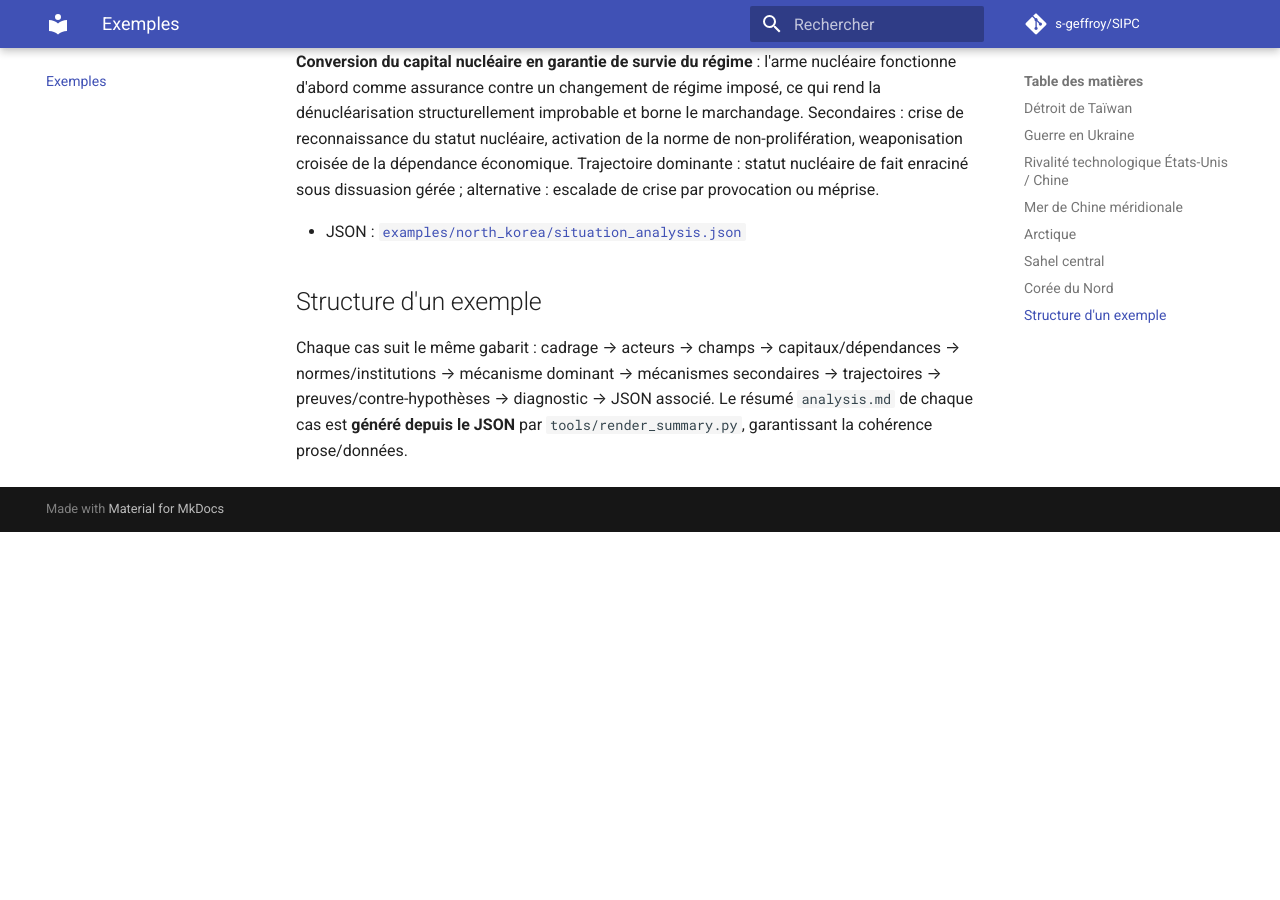
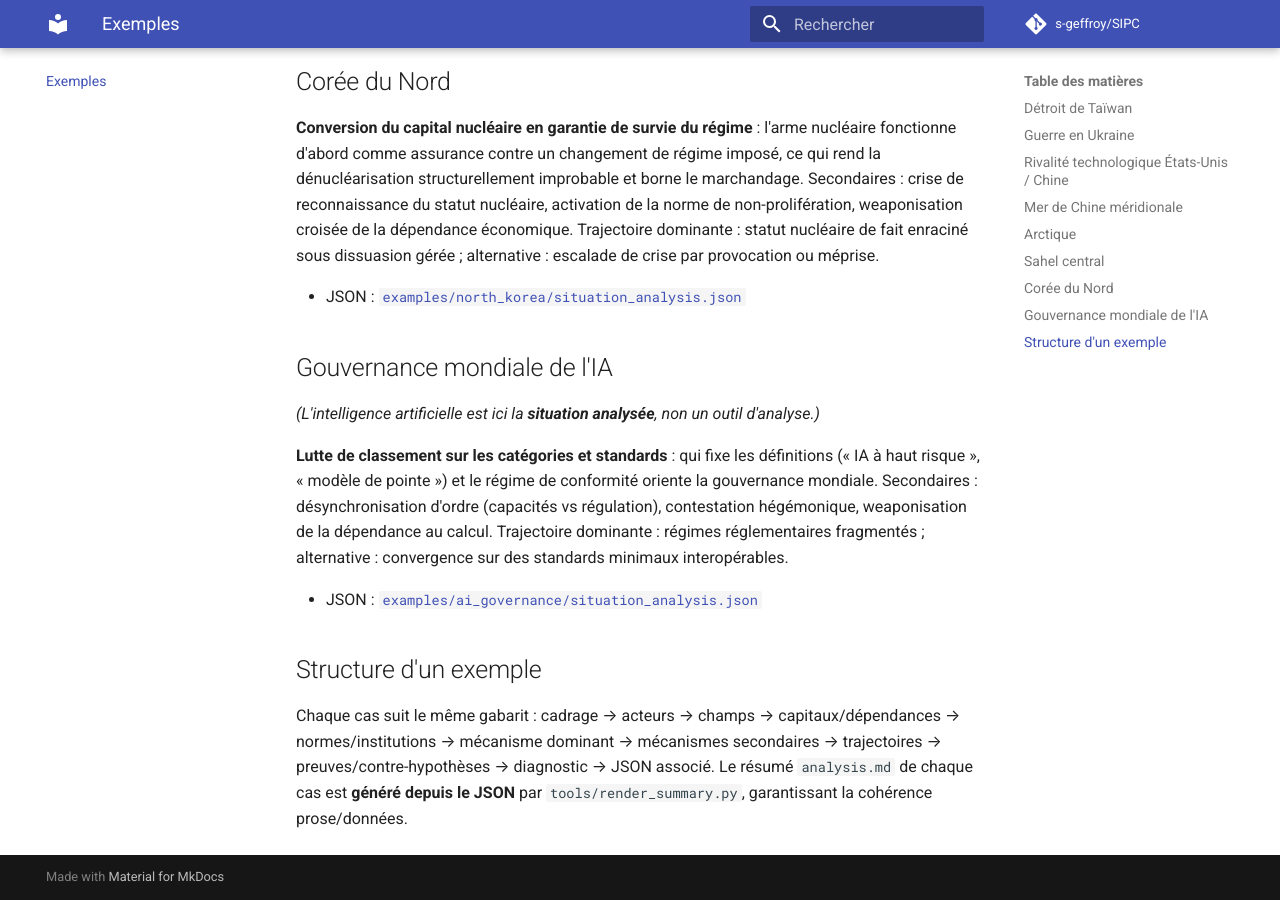
Before and after one commit to s-geffroy/SIPC, an MkDocs documentation site: the page built from docs/06_exemples/index.md, in a window 1280 px wide and 900 px high, scrolled down 2491 px. Built offline with MkDocs 1.6.1 and Material for MkDocs 9.7.7, drawn with Linux system fonts in a browser that asks for light colours; comment, search, counter and statistics services are not loaded; before the commit the page ends 3023 px from its top, so only the background shows below that; some of the changed text lies outside the part shown.

Commit message:
Ajoute un exemple gold standard : gouvernance mondiale de l'IA
Huitième exemple au tier VALIDATED — l'IA comme objet d'étude (situation analysée), non comme
outil. Mécanisme dominant : lutte de classement sur les catégories et standards ; secondaires :
désynchronisation d'ordre, contestation hégémonique, weaponisation de la dépendance au calcul.
ACH cohérente (preuve SMOKING_GUN sur la bataille des taxonomies), sources gradées Admiralty,
Key Assumptions Check, premortem, outcome, revision_history.

Papier (corpus 7→8 cas), page d'accueil, page Exemples, test de comptage (7→8) et
CHANGELOG (2.7.0) mis à jour.

Co-Authored-By: Claude Opus 4.7 (1M context) <noreply@anthropic.com>

```diff
--- a/docs/06_exemples/index.md
+++ b/docs/06_exemples/index.md
@@ -14,8 +14,9 @@ référentielle).
 | Arctique | désynchronisation d'ordre | **VALIDATED** | environnement, gouvernance bloquée, militarisation, plateau continental |
 | Sahel central | conversion souverainiste | **VALIDATED** | insurrection, coups d'État, réalignement, recomposition régionale |
 | Corée du Nord | conversion du capital nucléaire | **VALIDATED** | dissuasion, survie du régime, reconnaissance, non-prolifération |
+| Gouvernance mondiale de l'IA | lutte de classement (standards) | **VALIDATED** | standards, déficit de gouvernance, hégémonie, dépendance au calcul |
 
-Les sept cas sont des exemples **« gold standard »** au [tier VALIDATED](../03_ontologie/regles_validation.md) :
+Les huit cas sont des exemples **« gold standard »** au [tier VALIDATED](../03_ontologie/regles_validation.md) :
 sources gradées (Admiralty), [ACH](../05_preuve/ach.md) cohérente (hypothèse dominante la moins
 infirmée, départagée par une preuve `SMOKING_GUN`), calibration ancrée et suivi des signaux
 d'invalidation.
@@ -90,6 +91,18 @@ gérée ; alternative : escalade de crise par provocation ou méprise.
 
 - JSON : [`examples/north_korea/situation_analysis.json`](https://github.com/s-geffroy/SIPC/blob/main/examples/north_korea/situation_analysis.json)
 
+## Gouvernance mondiale de l'IA
+
+*(L'intelligence artificielle est ici la **situation analysée**, non un outil d'analyse.)*
+
+**Lutte de classement sur les catégories et standards** : qui fixe les définitions (« IA à haut
+risque », « modèle de pointe ») et le régime de conformité oriente la gouvernance mondiale.
+Secondaires : désynchronisation d'ordre (capacités vs régulation), contestation hégémonique,
+weaponisation de la dépendance au calcul. Trajectoire dominante : régimes réglementaires
+fragmentés ; alternative : convergence sur des standards minimaux interopérables.
+
+- JSON : [`examples/ai_governance/situation_analysis.json`](https://github.com/s-geffroy/SIPC/blob/main/examples/ai_governance/situation_analysis.json)
+
 ## Structure d'un exemple
 
 Chaque cas suit le même gabarit : cadrage → acteurs → champs → capitaux/dépendances →
```
Also changed, not shown: other parts of docs/06_exemples/index.md (+2 -2 lines), CHANGELOG.md (+12 -0 lines), docs/index.md (+5 -4 lines), examples/ai_governance/analysis.md (added, +51 -0 lines), 4 other files.
